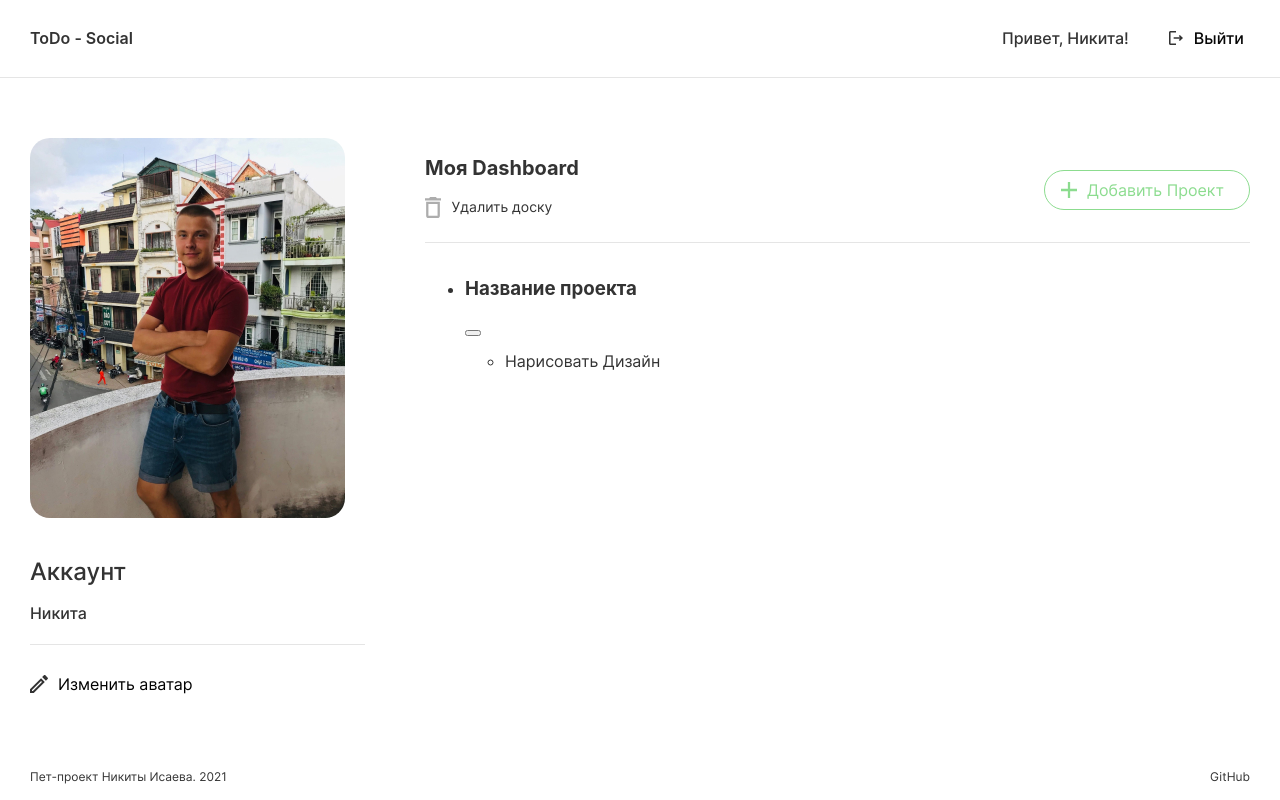
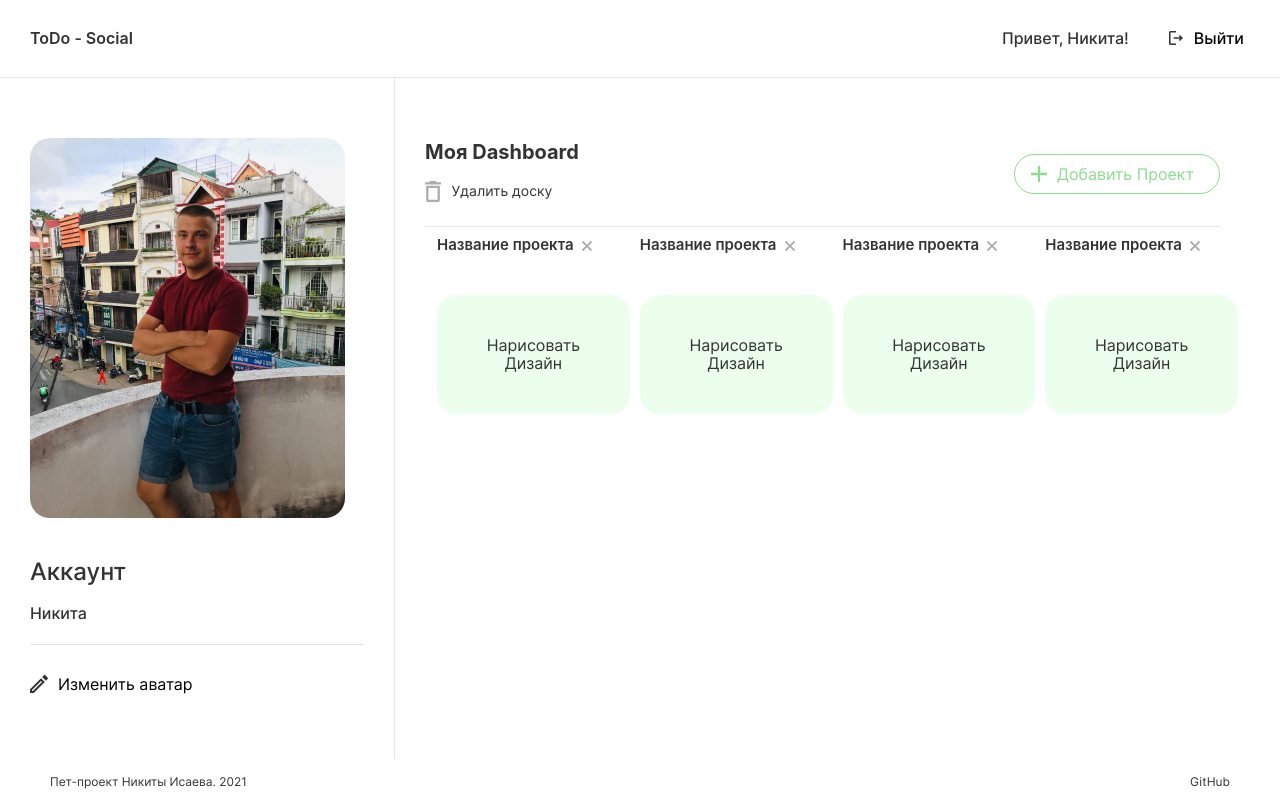
Before and after one commit to Keller108/todosocial, a React (Create React App) app in the folder frontend/: page / in a window 1280 px wide. Built offline with nearby package versions, Linux system fonts and the light colour scheme; a web font is replaced by a local one.

Commit message:
JSX Main - st.3

```diff
--- a/frontend/src/components/DashboardTool/DashboardTool.css
+++ b/frontend/src/components/DashboardTool/DashboardTool.css
@@ -67,5 +67,87 @@
     border: none;
     outline: none;
     cursor: pointer;
+}
+
+.dashboard__project-list {
+    width: 100%;
+    display: flex;
+    flex-direction: row;
+    align-items: flex-start;
+    justify-content: flex-start;
+    padding: 0;
+    margin: 0;
+    list-style-type: none;
+    box-sizing: border-box;
+}
+
+.dashboard__project-list-item {
+    display: flex;
+    flex-direction: column;
+    justify-content: flex-start;
+    align-items: stretch;
+    width: calc(25% - 40px);
+    height: 100%;
+    padding: 10px 12px;
+    margin: 0;
+    margin-right: 20px;
+}
+
+.dashboard__project-list-item:last-of-type {
+    margin-right: 0;
+}
+
+.dashboard__project-list-item-tool {
+    display: flex;
+    width: 100%;
+    flex-direction: row;
+    align-content: center;
+    justify-content: space-between;
+    margin: 0 auto;
+    margin-bottom: 40px;
+}
+
+.dashboard__project-list-item-title {
+    font-size: 15px;
+    line-height: 1;
+    font-weight: 600;
+    margin: 0;
+}
+
+.dashboard__project-list-item-delete-btn {
+    width: 18px;
+    height: 18px;
+    padding: 4px 0;
+    margin: 0;
+    border: none;
+    outline: none;
+    background: none;
+    background-image: url("../../images/delete-project-icon.svg");
+    box-sizing: border-box;
+    cursor: pointer;
+}
+
+.dashboard__todo-list {
+    width: 90%;
+    display: flex;
+    flex-direction: column;
+    align-content: flex-start;
+    justify-content: flex-start;
+    padding: 0;
+    box-sizing: border-box;
+}
+
+.dashboard__todo-list-item {
+    width: 100%;
+    height: auto;
+    display: flex;
+    align-items: center;
+    justify-content: center;
+    padding: 25px;
+    list-style-type: none;
+    margin: 0;
+    background-color: #ebffec;
+    border-radius: 20px;
+    text-align: center;
 
 }
--- a/frontend/src/components/DashboardTool/DashboardTool.js
+++ b/frontend/src/components/DashboardTool/DashboardTool.js
@@ -43,6 +43,51 @@ function DashboardTool () {
                         </li>
                     </ul>
                 </li>
+                <li className="dashboard__project-list-item">
+                    <div className="dashboard__project-list-item-tool">
+                        <h3 className="dashboard__project-list-item-title">
+                            Название проекта
+                        </h3>
+                        <button className="dashboard__project-list-item-delete-btn" />
+                    </div>
+                    <ul className="dashboard__todo-list">
+                        <li className="dashboard__todo-list-item">
+                            <p className="dashboard__project-list-item-text">
+                                Нарисовать Дизайн
+                            </p>
+                        </li>
+                    </ul>
+                </li>
+                <li className="dashboard__project-list-item">
+                    <div className="dashboard__project-list-item-tool">
+                        <h3 className="dashboard__project-list-item-title">
+                            Название проекта
+                        </h3>
+                        <button className="dashboard__project-list-item-delete-btn" />
+                    </div>
+                    <ul className="dashboard__todo-list">
+                        <li className="dashboard__todo-list-item">
+                            <p className="dashboard__project-list-item-text">
+                                Нарисовать Дизайн
+                            </p>
+                        </li>
+                    </ul>
+                </li>
+                <li className="dashboard__project-list-item">
+                    <div className="dashboard__project-list-item-tool">
+                        <h3 className="dashboard__project-list-item-title">
+                            Название проекта
+                        </h3>
+                        <button className="dashboard__project-list-item-delete-btn" />
+                    </div>
+                    <ul className="dashboard__todo-list">
+                        <li className="dashboard__todo-list-item">
+                            <p className="dashboard__project-list-item-text">
+                                Нарисовать Дизайн
+                            </p>
+                        </li>
+                    </ul>
+                </li>
             </ul>
         </>
     )
--- a/frontend/src/components/Footer/Footer.css
+++ b/frontend/src/components/Footer/Footer.css
@@ -1,13 +1,16 @@
 .footer {
+    position: fixed;
+    bottom: 0;
+    left: 0;
     width: 100%;
     max-width: 1400px;
     display: flex;
     flex-direction: row;
     align-items: center;
     justify-content: space-between;
+    box-sizing: border-box;
+    padding: 12px 50px;
     margin: 0 auto;
-    box-sizing: border-box;
-    padding: 12px 30px;
 }
 
 .footer__author {
--- a/frontend/src/components/Main/Main.css
+++ b/frontend/src/components/Main/Main.css
@@ -20,6 +20,7 @@
     box-sizing: border-box;
     padding: 60px 30px;
     margin: 0;
+    border-right: 1px solid #E5E5E5;
 }
 
 .profile-img-wrapper {
@@ -99,5 +100,5 @@
     flex-direction: column;
     align-items: flex-start;
     justify-content: flex-start;
-    padding: 60px 30px;
+    padding: 44px 60px 60px 30px;
 }
```
